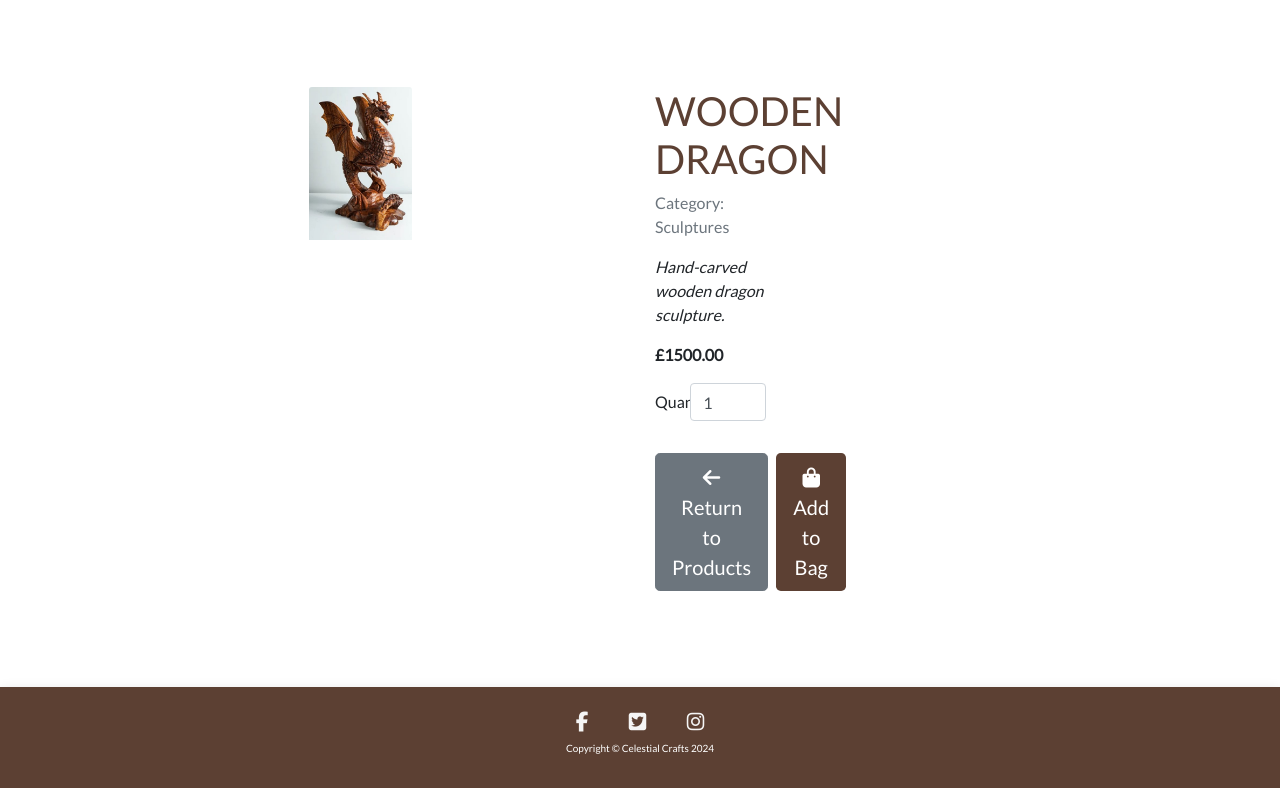
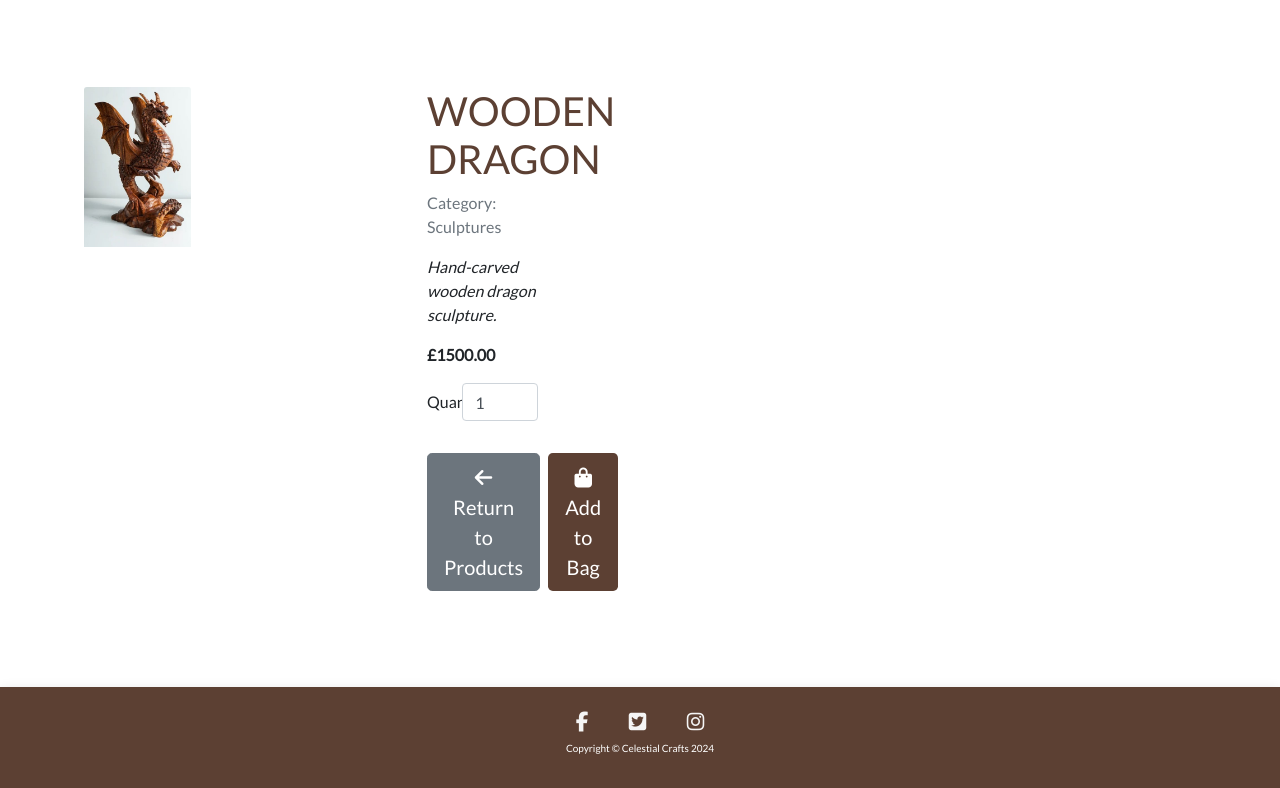
Before and after one commit to MrHraza/Celestial-Crafts, a Django app: page /products/1/ in a window 1280 px wide. Shown: the part 173-961 px from the top of the page. Run offline with Django 3.2, Linux system fonts and the light colour scheme; data comes from the database, SQL or seed files in the repository; some libraries are stand-ins or nearby versions.

Commit message:
fixed bug

```diff
--- a/products/templates/products/product_detail.html
+++ b/products/templates/products/product_detail.html
@@ -14,7 +14,7 @@
     <div class="row">
 
         <!-- Product Image Section -->
-        <section aria-labelledby="product-image" class="col-12 col-md-6 col-lg-4 offset-lg-2">
+        <section aria-labelledby="product-image">
             <div class="col-12 col-md-6 col-lg-4 offset-lg-2">
                 <div id="product-image" class="image-container my-5">
                     {% if product.image %}
```
